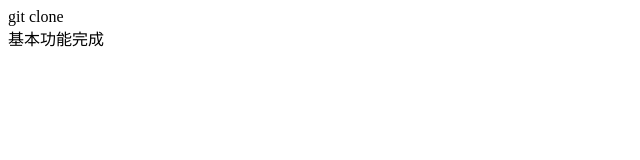
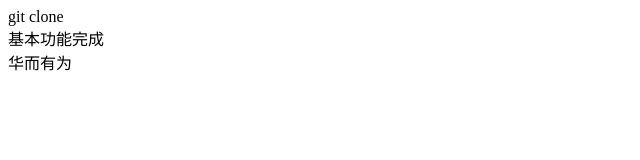
Before and after one commit to wally210/gitdemo, a plain HTML site: page index.html in a window 1280 px wide. Shown: the whole page, without its empty margins (0-640 px from the left). Drawn offline with Linux system fonts and the light colour scheme.

Commit message:
任务完成

```diff
--- a/index.html
+++ b/index.html
@@ -10,5 +10,7 @@
     <div>git clone</div>
 
     <div>基本功能完成</div>
+
+    <div>华而有为</div>
 </body>
 </html>
```
